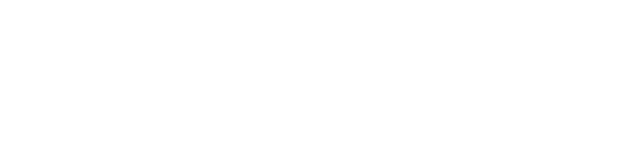
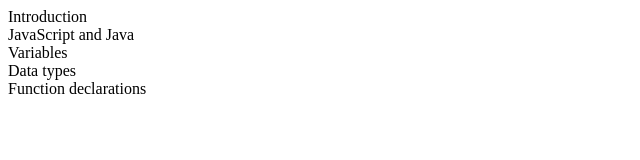
Before and after one commit to reubengermain12/FCC_Technical_Documentation_Page, a plain HTML site: page index.html in a window 1280 px wide. Shown: the whole page, without its empty margins (0-640 px from the left). Drawn offline with Linux system fonts and the light colour scheme.

Commit message:
added user stories 1-4

```diff
--- a/index.html
+++ b/index.html
@@ -4,7 +4,25 @@
     <meta charset="UTF-8" />
     <meta http-equiv="X-UA-Compatible" content="IE=edge" />
     <meta name="viewport" content="width=device-width, initial-scale=1.0" />
-    <title>Document</title>
+    <title>Technical Documentation Page</title>
   </head>
-  <body></body>
+  <body>
+    <main id="main-doc">
+      <section class="main-section" id="Introduction">
+        <header>Introduction</header>
+      </section>
+      <section class="main-section" id="JavaScript_and_Java">
+        <header>JavaScript and Java</header>
+      </section>
+      <section class="main-section" id="Variables">
+        <header>Variables</header>
+      </section>
+      <section class="main-section" id="Data_types">
+        <header>Data types</header>
+      </section>
+      <section class="main-section" id="Function_declarations">
+        <header>Function declarations</header>
+      </section>
+    </main>
+  </body>
 </html>
```
